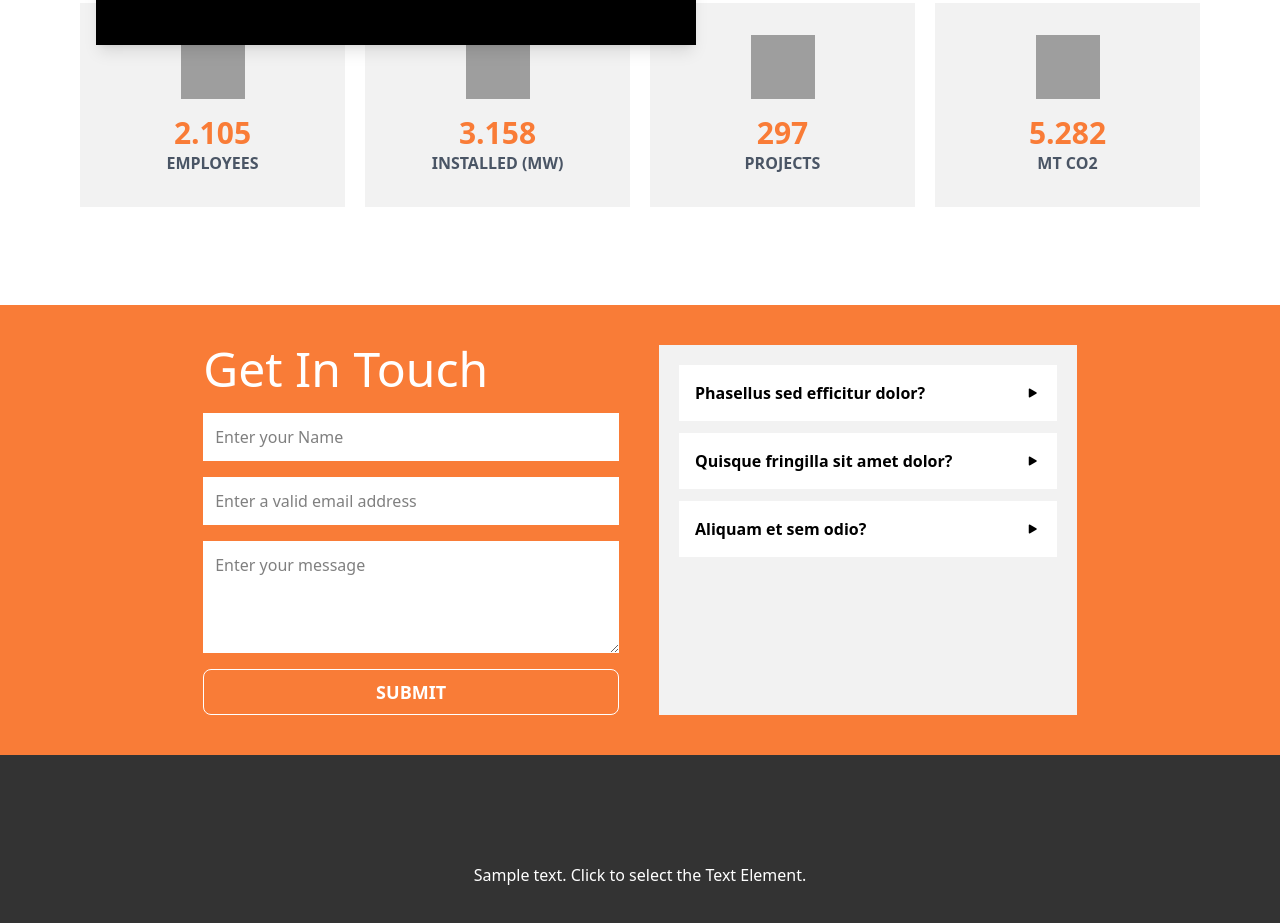
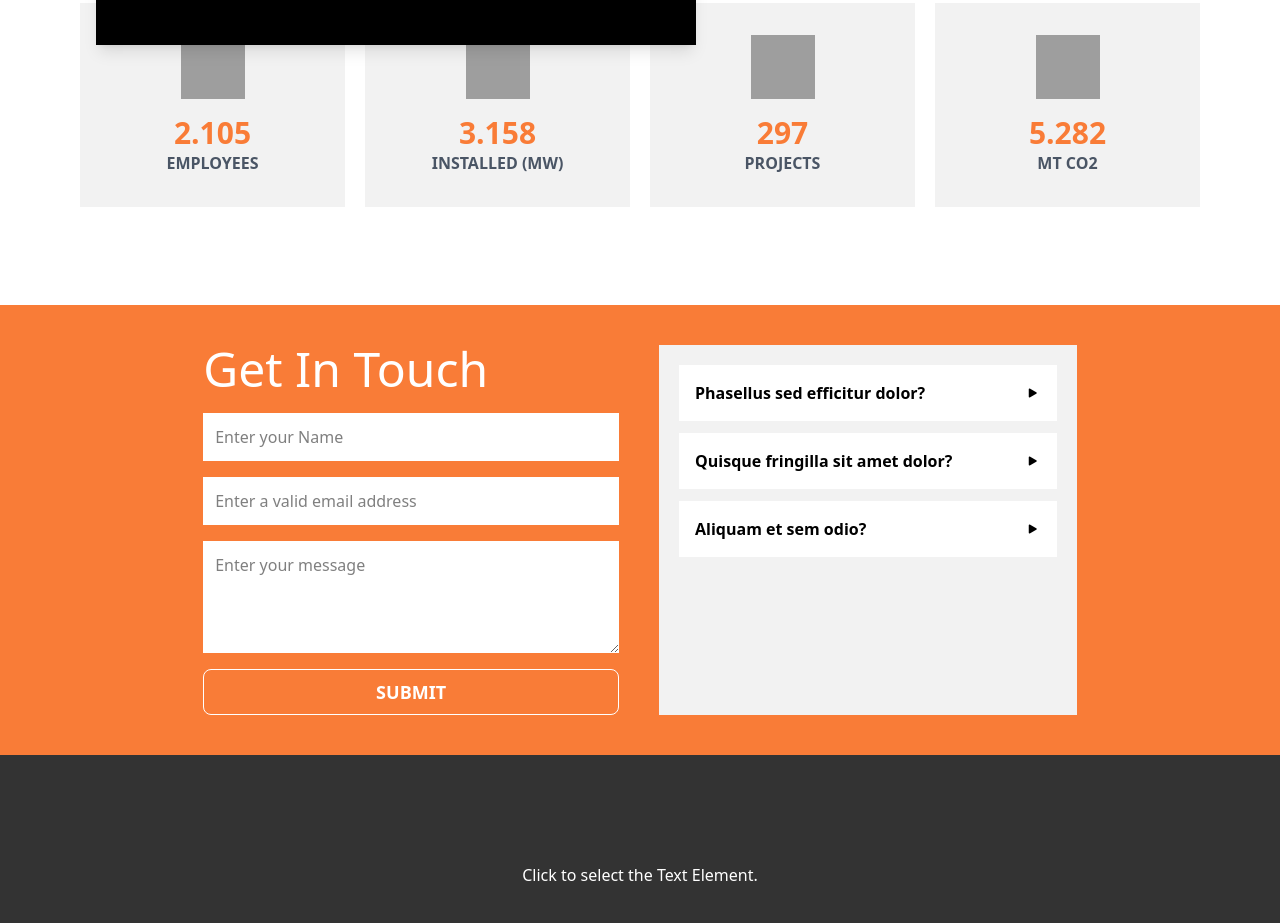
Before and after one commit to Franciss-prog/works, a plain HTML site: page tricode/index.html in a window 1280 px wide. Shown: the part 7039-7962 px from the top of the page. Drawn offline with nearby package versions, Linux system fonts and the light colour scheme; grey boxes are pictures that could not be loaded.

Commit message:
test-push

```diff
--- a/tricode/index.html
+++ b/tricode/index.html
@@ -631,7 +631,7 @@
 </section>
     </main>
     <footer class="min-h-[30vh] bg-[#333333] flex justify-center items-center text-white">
-        <span>Sample text. Click to select the Text Element.</span>
+        <span>Click to select the Text Element.</span>
     </footer>
   </body>
 </html>
```
